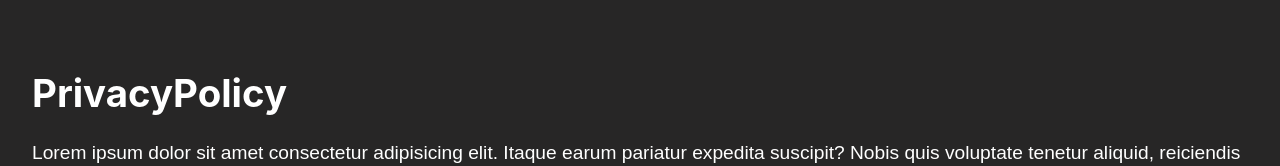
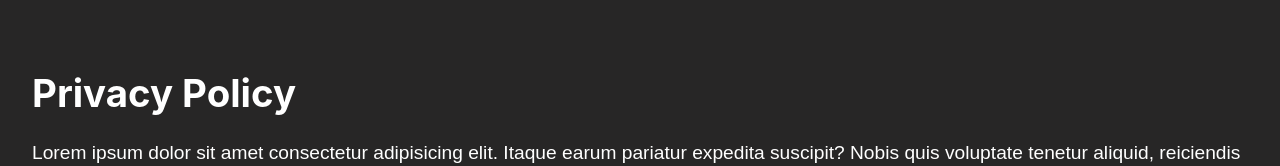
Before and after one commit to thehashton/harry-nextjs-blog, a Next.js app: page /PrivacyPolicy/PrivacyPolicy in a window 1280 px wide. Shown: the part 142-308 px from the top of the page. Built offline with nearby package versions, Linux system fonts and the light colour scheme.

Commit message:
Adds space to PP title

```diff
--- a/pages/PrivacyPolicy/PrivacyPolicy.tsx
+++ b/pages/PrivacyPolicy/PrivacyPolicy.tsx
@@ -5,7 +5,7 @@ import Layout from "../../components/Layout";
 const PrivacyPolicy: NextPage = () => {
     return (
     <Layout pageTitle="My Mission" description="My mission">
-        <h1>PrivacyPolicy</h1>
+        <h1>Privacy Policy</h1>
         <p>Lorem ipsum dolor sit amet consectetur adipisicing elit. Itaque earum pariatur expedita suscipit? Nobis quis voluptate tenetur aliquid, reiciendis magnam accusamus officiis ex dolorem porro unde nulla nam cupiditate. Totam.</p>
     </Layout>
     )
```
